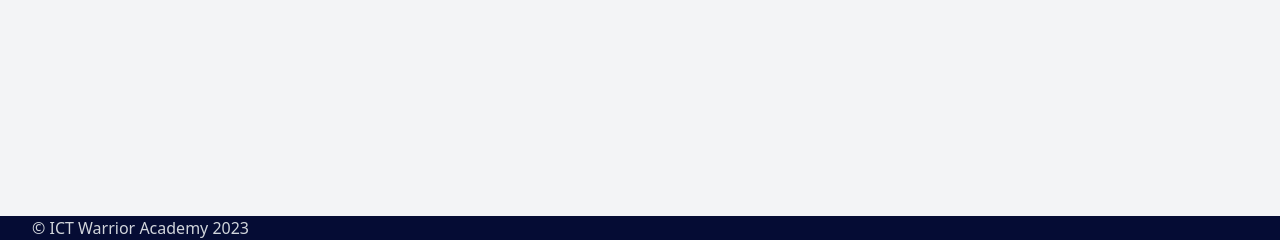
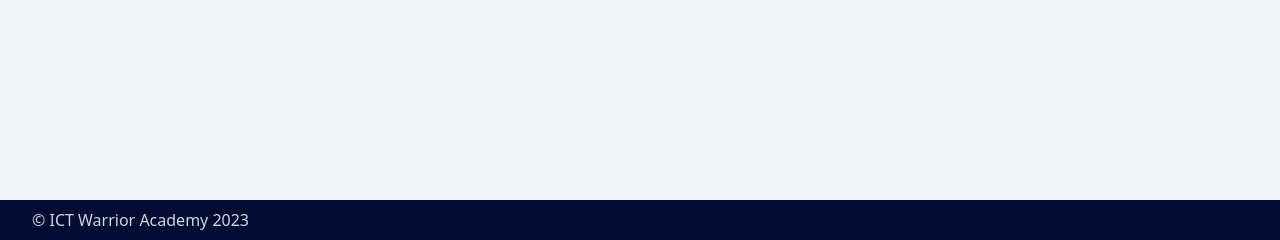
Before and after one commit to PanteraLX/iwa-inventory, a Django app: page /about/ in a window 1280 px wide. Shown: the part 560-800 px from the top of the page. Run offline with Django 4.2, Linux system fonts and the light colour scheme; style sheets or scripts are compiled from the project's sources; parts of the project's set-up code (start-up, migrations or seed data) failed here and were passed over; some libraries are stand-ins or nearby versions.

Commit message:
Fix postitioning of text in footer

```diff
--- a/app/templates/app/_base.html
+++ b/app/templates/app/_base.html
@@ -185,7 +185,7 @@
     </main>
 
     <footer class="bg-[#050C34] w-full fixed bottom-0 left-0 text-gray-300">
-      <p class="flex mx-auto px-4 sm:px-6 lg:px-8">© ICT Warrior Academy 2023</p>
+      <p class="max-w-7xl mx-auto px-4 py-2 sm:px-6 lg:px-8">© ICT Warrior Academy 2023</p>
     </footer>
   </div>
 
```
